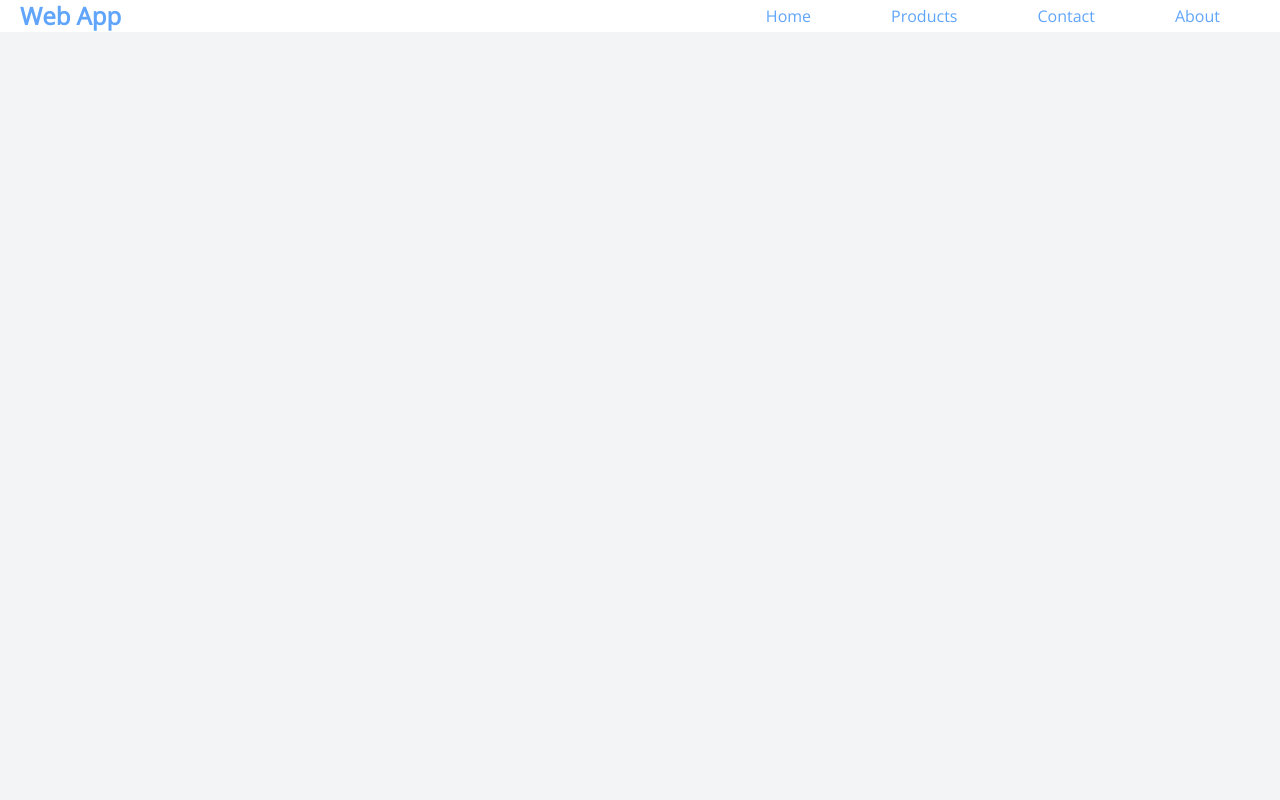
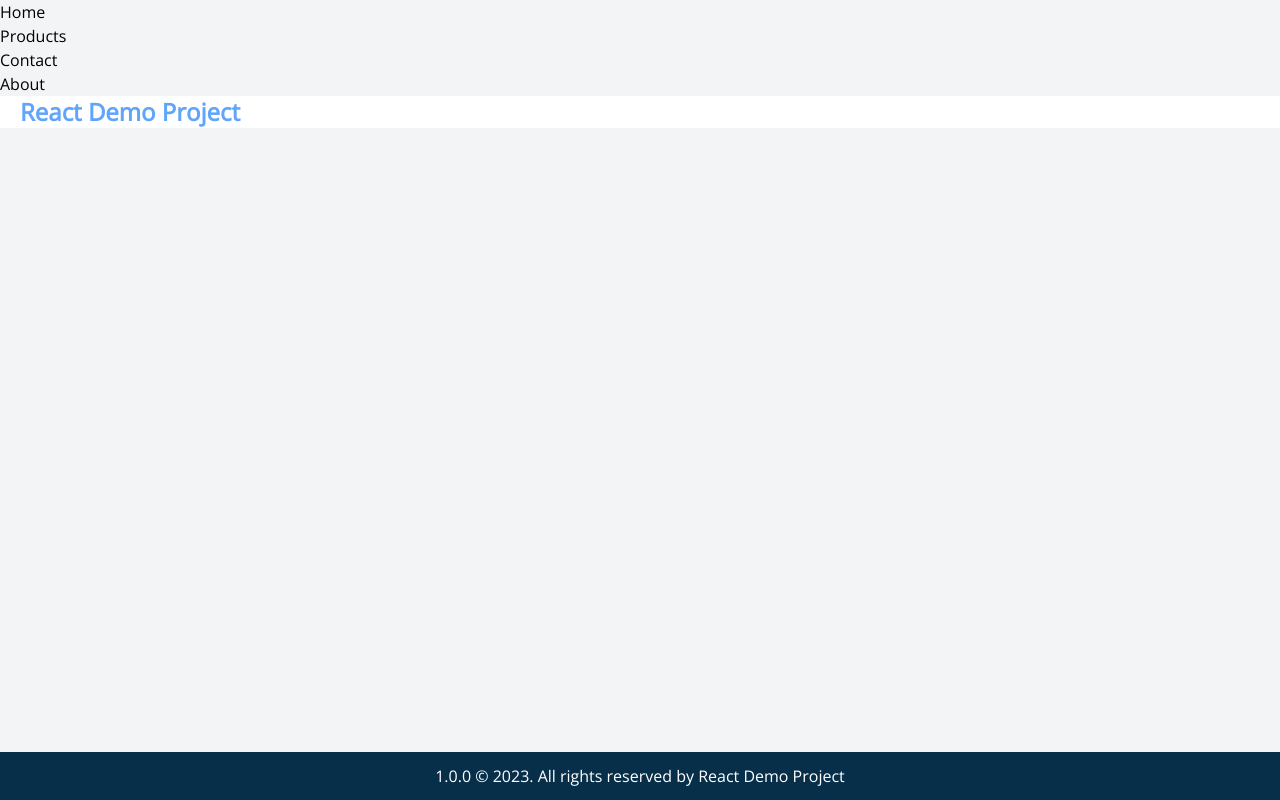
Before and after one commit to ShafiulSumon/TEBD, a React (Create React App) app: page / in a window 1280 px wide. Built offline with nearby package versions, Linux system fonts and the light colour scheme.

Commit message:
add Utils folder

```diff
--- a/src/App.js
+++ b/src/App.js
@@ -1,11 +1,30 @@
 import Header from "./components/Header";
 import Footer from "./components/Footer";
+import { BrowserRouter, Routes, Route, Outlet } from "react-router-dom";
+import Layout from './components/Layout';
+import Home from "./pages/Home";
+import Products from "./pages/Products";
+import Contact from "./pages/Contact";
+import About from "./pages/About";
+import PageNotFound from "./pages/PageNotFound";
 
 function App() {
     return (
         <div className="flex flex-col min-h-screen bg-gray-100">
-            <Header />
-            {/* <Footer /> */}
+            <BrowserRouter>
+                <Routes>
+                    <Route path='/' element={<Layout/>}>
+                        <Route path="/" element={<Home/>}/>
+                        <Route path="/products" element={<Products/>}/>
+                        <Route path="/contact" element={<Contact/>}/>
+                        <Route path="/about" element={<About/>}/>
+                        <Route path="*" element={<PageNotFound/>}/>
+                    </Route>
+                </Routes>
+                <Header/>
+                <Outlet/>
+                <Footer/>
+            </BrowserRouter>
         </div>
     );
 }
--- /dev/null
+++ b/src/Utils/AppName.js
@@ -0,0 +1,9 @@
+const getAppInfo = () => {
+    return {
+        "appName": "React Demo Project",
+        "version": "1.0.0",
+        "year": "2023"
+    }
+}
+
+export default getAppInfo;
--- a/src/components/Footer.js
+++ b/src/components/Footer.js
@@ -1,11 +1,15 @@
+import getAppInfo from "../Utils/AppName";
+
+const AppName = getAppInfo().appName;
+const version = getAppInfo().version;
+const year = getAppInfo().year;
+
 function Footer() {
 
-    const version = "1.0.0";
-    const year = 2023;
 
     return (
         <div className="w-full text-center bg-sky-950 text-white p-3 mt-auto">
-            <h2>{version} © {year}. All rights reserved by Trust Engineering BD</h2>
+            <h2>{version} © {year}. All rights reserved by {AppName}</h2>
         </div>
     );
 }
--- a/src/components/Header.js
+++ b/src/components/Header.js
@@ -1,18 +1,14 @@
 import Logo from "../images/logo.png";
-import { BrowserRouter, Routes, Route } from "react-router-dom";
-import Layout from '../components/Layout';
-import Home from "../pages/Home";
-import Products from "../pages/Products";
-import Contact from "../pages/Contact";
-import About from "../pages/About";
-import PageNotFound from "../pages/PageNotFound";
+import getAppInfo from "../Utils/AppName";
+
+const AppName = getAppInfo().appName;
 
 function Header() {
 
     return (
         <div className="flex flex-row justify-between w-full bg-white px-5 text-blue-400">
-            <div className="text-2xl font-bold">Web App</div>
-            {/* <img src={Logo} alt="Trust Engineering BD" width={228} height={30} className="pl-10"/> */}
+            <div className="text-2xl font-bold">{AppName}</div>
+            {/* <img src={Logo} alt={AppName} width={228} height={30} className="pl-10"/> */}
 
             {/* <div className="flex flex-row items-center justify-end w-2/3">
                 <div className={itemsStyle}>Home</div>
@@ -21,8 +17,15 @@ function Header() {
                 <div className={itemsStyle}>About Us</div>
             </div> */}
 
-            <BrowserRouter>
+            {/* <BrowserRouter>
                 <Routes>
+                    <Route path='/' element={<Layout/>}>
+                        <Route path="/" element={<Home/>}/>
+                        <Route path="/products" element={<Products/>}/>
+                        <Route path="/contact" element={<Contact/>}/>
+                        <Route path="/about" element={<About/>}/>
+                        <Route path="*" element={<PageNotFound/>}/>
+                    </Route>
                     <Route path='/' Component={Layout}>
                         <Route path="/" Component={Home}/>
                         <Route path="/products" Component={Products}/>
@@ -31,7 +34,7 @@ function Header() {
                         <Route path="*" Component={PageNotFound}/>
                     </Route>
                 </Routes>
-            </BrowserRouter>
+            </BrowserRouter> */}
 
         </div>
     );
--- a/src/components/Layout.js
+++ b/src/components/Layout.js
@@ -1,24 +1,44 @@
-import { Link } from "react-router-dom";
+import { Link, Outlet } from "react-router-dom";
 
 function Layout() {
 
     const itemsStyle = "px-10 hover:text-blue-500 font-thin hover:border-b-2 border-blue-500 hover:cursor-pointer";
 
     return (
-        <div className="flex flex-row items-center justify-end w-2/3">
-            <div className={itemsStyle}>
+        <div>
+            <div>
+                <div>
                     <Link to="/">Home</Link>
                 </div>
-            <div className={itemsStyle}>
+                <div>
                     <Link to="/products">Products</Link>
                 </div>
-            <div className={itemsStyle}>
+                <div>
                     <Link to="/contact">Contact</Link>
                 </div>
-            <div className={itemsStyle}>
+                <div>
                     <Link to="/about">About</Link>
                 </div>
             </div>
+            {/* <Outlet /> */}
+        </div>
+        // <div>
+        //     <div className="flex flex-row items-center justify-end w-2/3">
+        //         <div className={itemsStyle}>
+        //             <Link to="/">Home</Link>
+        //         </div>
+        //         <div className={itemsStyle}>
+        //             <Link to="/products">Products</Link>
+        //         </div>
+        //         <div className={itemsStyle}>
+        //             <Link to="/contact">Contact</Link>
+        //         </div>
+        //         <div className={itemsStyle}>
+        //             <Link to="/about">About</Link>
+        //         </div>
+        //     </div>
+        //     <Outlet />
+        // </div>
     );
 }
 
--- a/src/pages/Contact.js
+++ b/src/pages/Contact.js
@@ -0,0 +1,7 @@
+function Contact() {
+    return (
+        <h1>Contact page</h1>
+    );
+}
+
+export default Contact;
```
Lines whose indentation alone changed are shown as unchanged.
